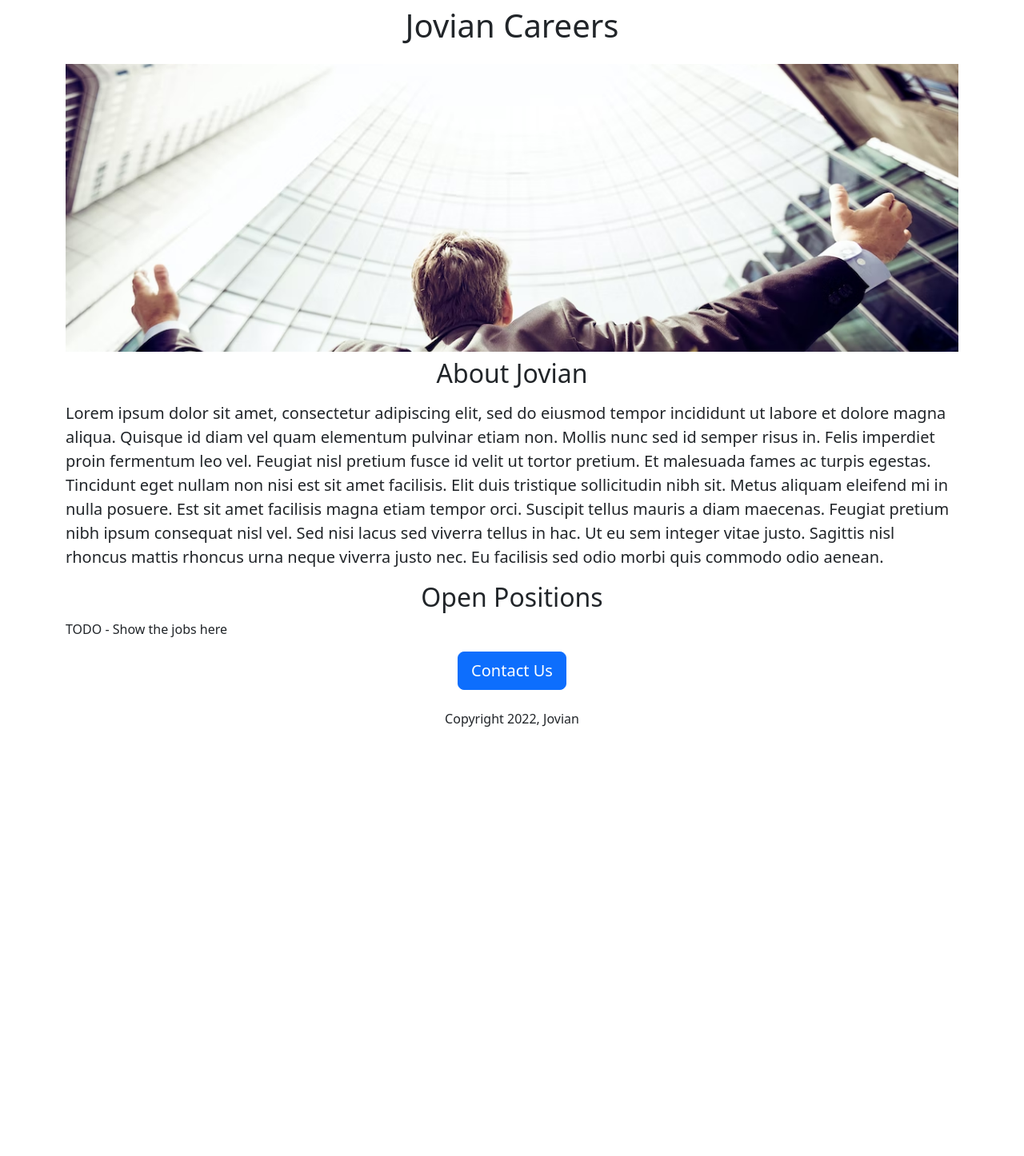
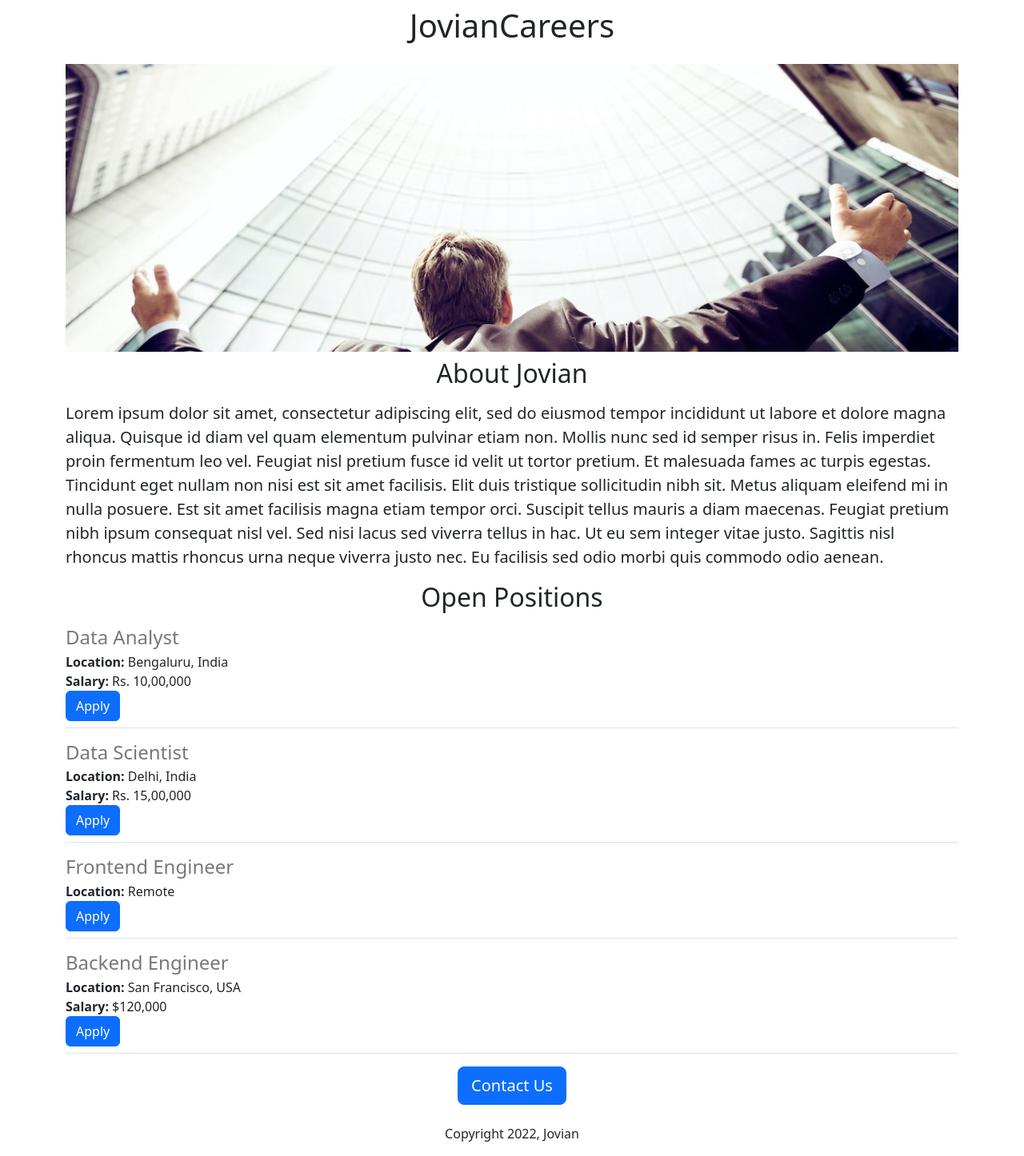
Before and after one commit to snoektim/jovian-careers-website, a Flask app: page / in a window 1280 px wide. Shown: the whole page at 80% size. Before the commit the page ends 909 px from the top, so only its background shows below. Run offline with Flask 2, Linux system fonts and the light colour scheme.

Commit message:
added Jobs

```diff
--- a/app.py
+++ b/app.py
@@ -2,9 +2,36 @@
 
 app = Flask(__name__)
 
+JOBS = [
+  {
+    'id': 1,
+    'title': "Data Analyst",
+    'location': 'Bengaluru, India',
+    'salary': 'Rs. 10,00,000'
+  },
+  {
+    'id': 2,
+    'title': "Data Scientist",
+    'location': 'Delhi, India',
+    'salary': 'Rs. 15,00,000'
+  },
+  {
+    'id': 3,
+    'title': "Frontend Engineer",
+    'location': 'Remote'
+  },
+  {
+    'id': 4,
+    'title': "Backend Engineer",
+    'location': 'San Francisco, USA',
+    'salary': '$120,000'
+  }
+]
+
 @app.route("/")
 def hello_jovian():
-  return render_template('home.html')
+  return render_template('home.html',
+                        jobs=JOBS, company_name='Jovian')
 
 print(__name__)
 if __name__ == "__main__":
--- a/templates/home.html
+++ b/templates/home.html
@@ -16,13 +16,17 @@
   </head>
   <body>
     <div class="container">
-    <h1 class="text-center mt-2 mb-4">Jovian Careers</h1>
+    <h1 class="text-center mt-2 mb-4">{{company_name}}Careers</h1>
     <img id="banner" img src="https://jovian-careers-website.snoektim.repl.co/static/career.avif">
     <h2 class="text-center mt-2">About Jovian</h2>
     <p>
     <p class="lead">Lorem ipsum dolor sit amet, consectetur adipiscing elit, sed do eiusmod tempor incididunt ut labore et dolore magna aliqua. Quisque id diam vel quam elementum pulvinar etiam non. Mollis nunc sed id semper risus in. Felis imperdiet proin fermentum leo vel. Feugiat nisl pretium fusce id velit ut tortor pretium. Et malesuada fames ac turpis egestas. Tincidunt eget nullam non nisi est sit amet facilisis. Elit duis tristique sollicitudin nibh sit. Metus aliquam eleifend mi in nulla posuere. Est sit amet facilisis magna etiam tempor orci. Suscipit tellus mauris a diam maecenas. Feugiat pretium nibh ipsum consequat nisl vel. Sed nisi lacus sed viverra tellus in hac. Ut eu sem integer vitae justo. Sagittis nisl rhoncus mattis rhoncus urna neque viverra justo nec. Eu facilisis sed odio morbi quis commodo odio aenean.</p>
     <h2 class="text-center">Open Positions</h2>
-    <p>TODO - Show the jobs here</p>
+    <p>
+      {% for job in jobs %}
+      {% include 'jobitem.html' %}
+      {% endfor %}
+         </p>
       <div class="text-center"
       <div>
     <button class="btn btn-primary btn-lg">Contact Us</button>
--- /dev/null
+++ b/templates/jobitem.html
@@ -0,0 +1,12 @@
+      <div class="border-bottom" style="margin-bottom:16px; padding-bottom:8px;">
+        <h4 style="color: rgb(120,120,120); margin-bottom:4px;">{{job['title']}}</h4>
+        <div>
+          <b>Location:</b> {{job['location']}}
+        </div>
+        {% if 'salary' in job %}
+        <div>
+          <b>Salary:</b> {{job['salary']}}
+        </div>
+        {% endif %}
+        <button type="button" class="btn btn-primary">Apply</button>
+      </div>
```
